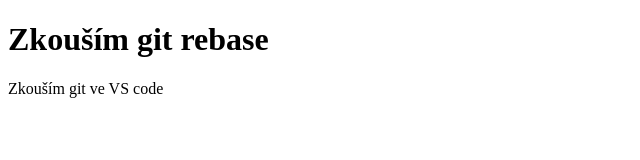
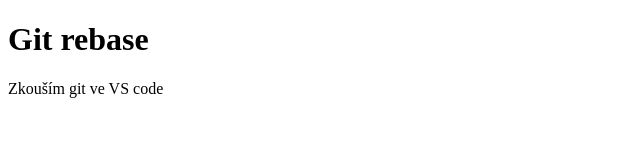
Before and after one commit to MiliWag/test_DAWEB, a plain HTML site: page index.html in a window 1280 px wide. Shown: the whole page, without its empty margins (0-640 px from the left). Drawn offline with Linux system fonts and the light colour scheme.

Commit message:
Update index.html
změna nadpisu

```diff
--- a/index.html
+++ b/index.html
@@ -9,7 +9,7 @@
   </head>
   <body>
     <div>
-      <h1>Zkouším git rebase</h1>
+      <h1>Git rebase</h1>
       <p>Zkouším git ve VS code</p>
     </div>
   </body>
```
